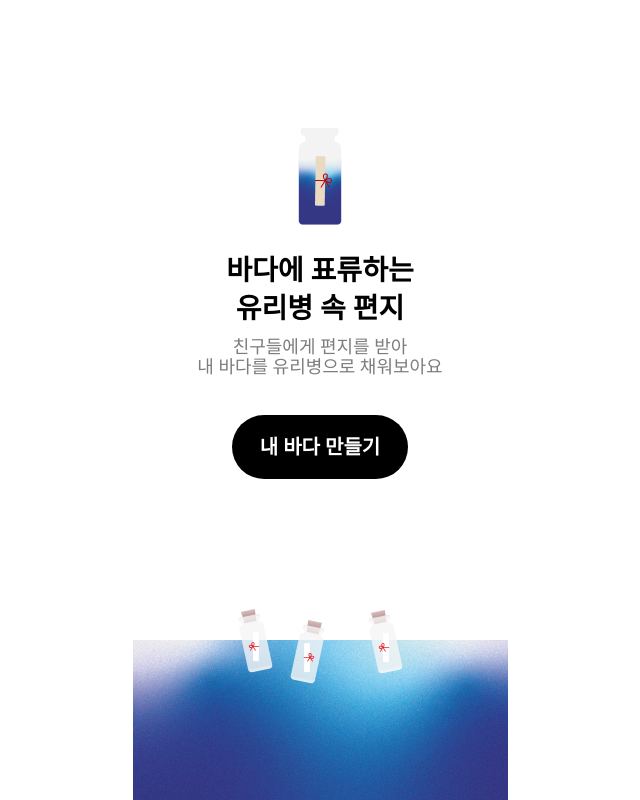
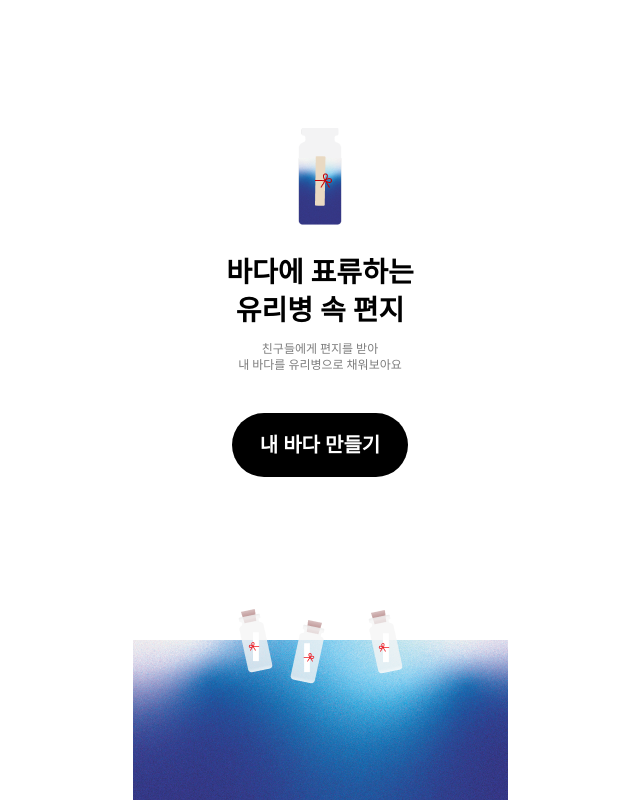
Before and after one commit to SopkathonTeam3/Client, a React (Vite) app: page / in a window 1280 px wide. Shown: the whole page, without its empty margins (320-960 px from the left). Built offline with nearby package versions, Linux system fonts and the light colour scheme; what recoil-persist would draw is missing.

Commit message:
fix: onboarding subtext 크기 다운

```diff
--- a/src/pages/OnBoarding.jsx
+++ b/src/pages/OnBoarding.jsx
@@ -70,7 +70,7 @@ const St = {
     padding-bottom: 36px;
 
     & > p {
-      ${({ theme }) => theme.text.body1};
+      ${({ theme }) => theme.text.body4};
       color: #7d7d7d;
     }
   `,
```
